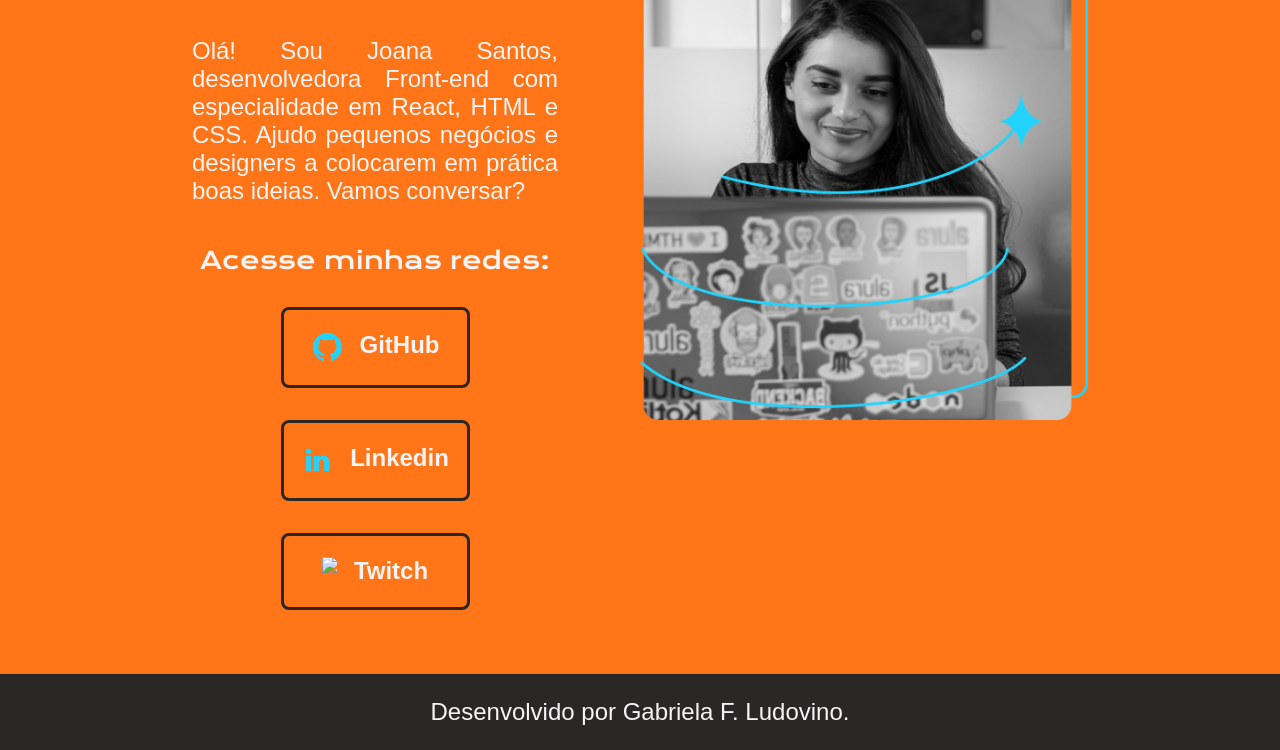
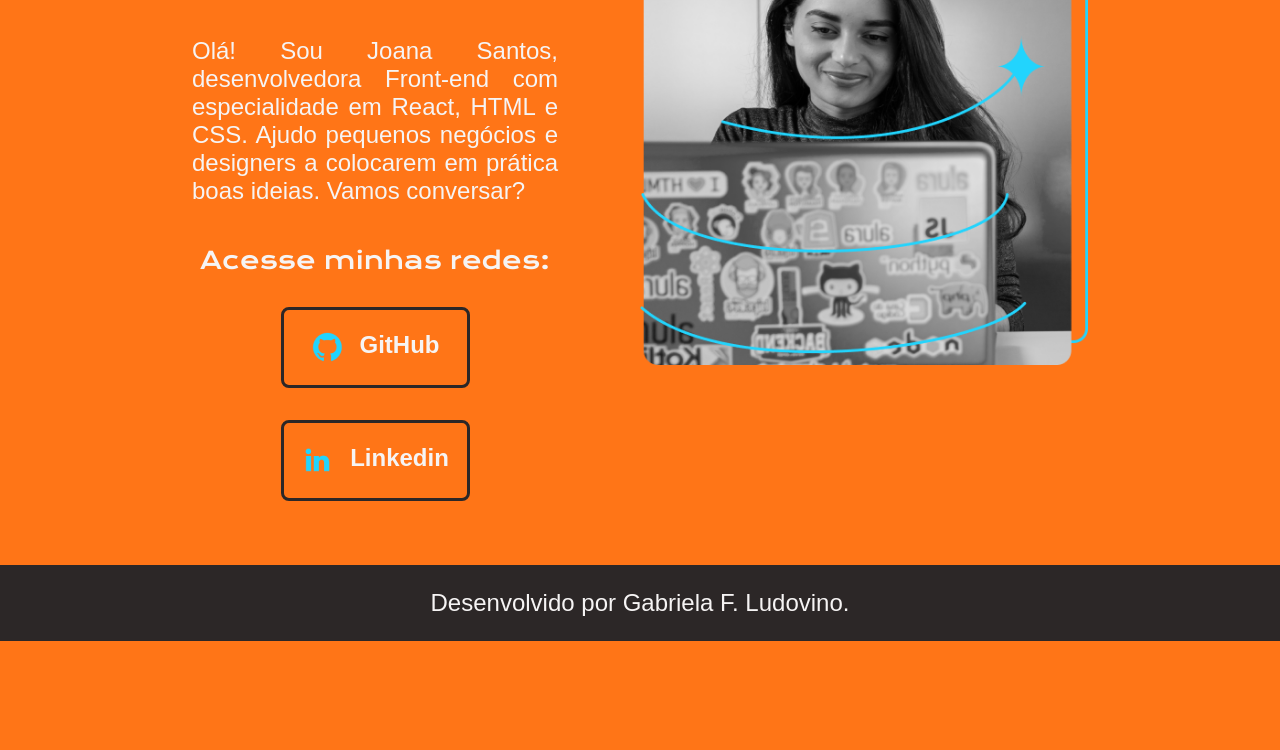
Before and after one commit to gahbiz/portfolio, a plain HTML site: page index.html in a window 1280 px wide. Shown: the part 391-1141 px from the top of the page. After the commit the page ends 1032 px from the top, so only its background shows below. Drawn offline with nearby package versions, Linux system fonts and the light colour scheme.

Commit message:
Update index.html

```diff
--- a/index.html
+++ b/index.html
@@ -35,11 +35,6 @@
                     <img src="./assets/linkedin.png"/>
                     Linkedin
                 </a>
-
-                <a class="apresentacao__links__navegacao" href="http://twitch.tv/guilimadev">
-                    <img src="./assets/twitch.png"/>
-                    Twitch
-                </a>
             </div>
         </section>
 
```
